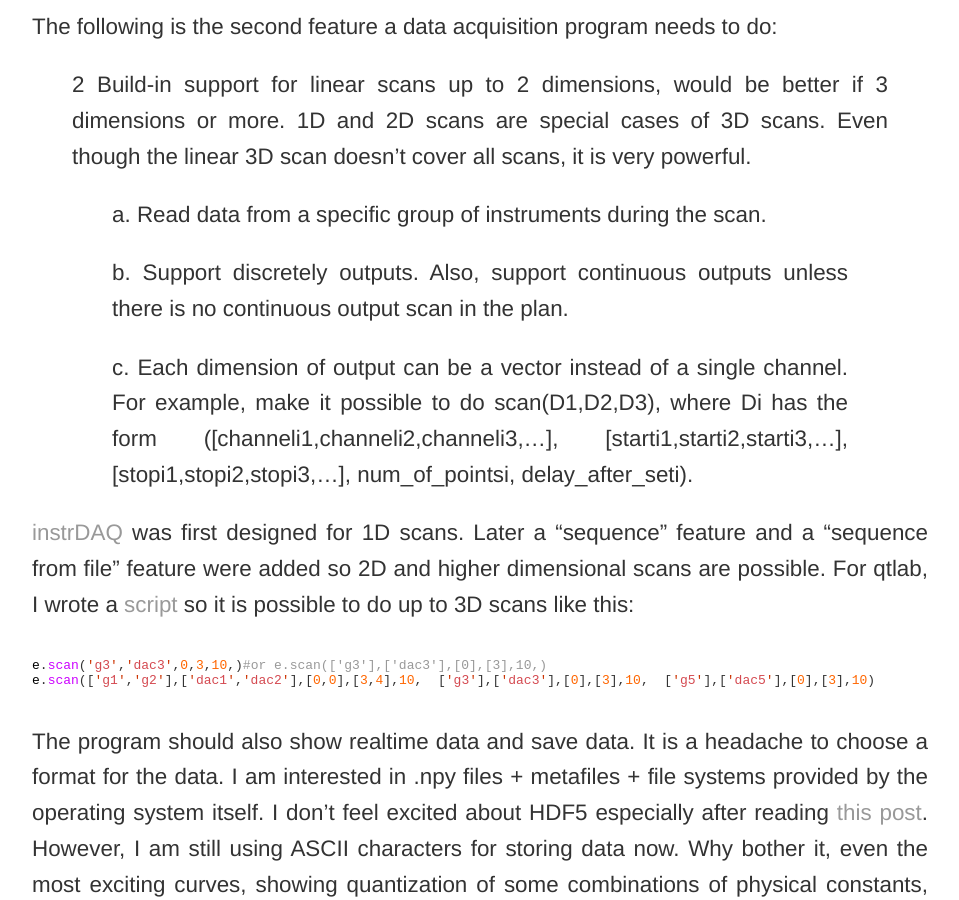
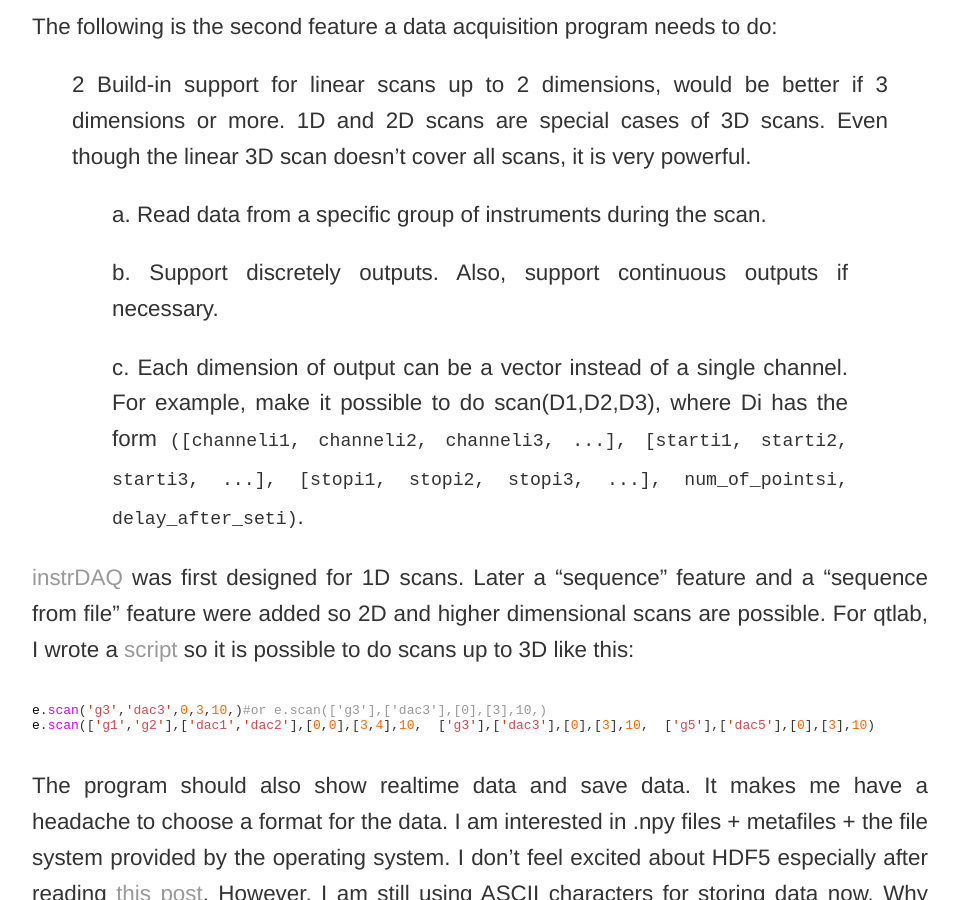
Before and after one commit to cover-me/cover-me.github.io, a Jekyll site: the page built from _posts/2020-01-11-A-prototype-for-data-taking-programs.md, in a window 1280 px wide and 900 px high, scrolled down 3028 px. Shown: the whole window, without its empty margins (160-1119 px from the left). Built offline with Jekyll 4.4.1, drawn with Linux system fonts in a browser that asks for light colours; some of the changed text lies outside the part shown.

Commit message:
Update 2020-01-11-A-prototype-for-data-taking-programs.md

````diff
--- a/_posts/2020-01-11-A-prototype-for-data-taking-programs.md
+++ b/_posts/2020-01-11-A-prototype-for-data-taking-programs.md
@@ -40,24 +40,24 @@ The following is the second feature  a data acquisition program needs to do:
 
 >>a. Read data from a specific group of instruments during the scan.
 
->>b. Support discretely outputs. Also, support continuous outputs unless there is no continuous output scan in the plan.
+>>b. Support discretely outputs. Also, support continuous outputs if necessary.
 
->>c. Each dimension of output can be a vector instead of a single channel. For example, make it possible to do scan(D1,D2,D3), where Di has the form ([channeli1,channeli2,channeli3,...], [starti1,starti2,starti3,...], [stopi1,stopi2,stopi3,...], num_of_pointsi, delay_after_seti).
+>>c. Each dimension of output can be a vector instead of a single channel. For example, make it possible to do scan(D1,D2,D3), where Di has the form `([channeli1, channeli2, channeli3, ...], [starti1, starti2, starti3, ...], [stopi1, stopi2, stopi3, ...], num_of_pointsi, delay_after_seti)`.
 
-[instrDAQ](https://github.com/cover-me/instrDAQ) was first designed for 1D scans. Later a "sequence" feature and a "sequence from file" feature were added so 2D and higher dimensional scans are possible. For qtlab, I wrote a [script](https://github.com/cover-me/repository/tree/master/qt/qtlab%20scan%20scripts) so it is possible to do up to 3D scans like this:
+[instrDAQ](https://github.com/cover-me/instrDAQ) was first designed for 1D scans. Later a "sequence" feature and a "sequence from file" feature were added so 2D and higher dimensional scans are possible. For qtlab, I wrote a [script](https://github.com/cover-me/repository/tree/master/qt/qtlab%20scan%20scripts) so it is possible to do scans up to 3D like this:
 
 ```python
 e.scan('g3','dac3',0,3,10,)#or e.scan(['g3'],['dac3'],[0],[3],10,)
 e.scan(['g1','g2'],['dac1','dac2'],[0,0],[3,4],10,  ['g3'],['dac3'],[0],[3],10,  ['g5'],['dac5'],[0],[3],10)
 ```
 
-The program should also show realtime data and save data. It is a headache to choose a format for the data. I am interested in .npy files + metafiles + file systems provided by the operating system itself. I don't feel excited about HDF5 especially after reading [this post](https://cyrille.rossant.net/moving-away-hdf5/). However, I am still using ASCII characters for storing data now. Why bother it, even the most exciting curves, showing quantization of some combinations of physical constants, have only several hundred points.
+The program should also show realtime data and save data. It makes me have a headache to choose a format for the data. I am interested in .npy files + metafiles + the file system provided by the operating system. I don't feel excited about HDF5 especially after reading [this post](https://cyrille.rossant.net/moving-away-hdf5/). However, I am still using ASCII characters for storing data now. Why bother it, even the most exciting curves, showing quantization of some combinations of physical constants, have only several hundred points.
 
->3. Save data and real-time visualization.
+>3 Save data and real-time visualization.
 
 LabVIEW has some advantages when it comes to realtime visualization. It is a graphical programming language natively supporting parallel processing. However, the program [instrDAQ](https://github.com/cover-me/instrDAQ) was first designed for 1D scans, there are only 1D real-time curves. For python, you have to write the GUI yourself! Luckily, cool guys on GitHub shared [qtplot](https://github.com/Rubenknex/qtplot) and [qtlab](https://github.com/heeres/qtlab). After some modification (see my [fork of qtplot](https://github.com/cover-me/qtplot) and [scan script](https://github.com/cover-me/repository/tree/master/qt/qtlab%20scan%20scripts) ) data can be taken from qtlab while visualized with qtplot in realtime. Here are [demos](https://cover-me.github.io/2019/03/31/qtplot-demo.html). The math filters in qtplot are also very useful for 2D data analysis.
 
-A final prototype arises like this:
+At last, the prototype!
 
 ```
 data file
````
Also changed, not shown: other parts of _posts/2020-01-11-A-prototype-for-data-taking-programs.md (+2 -2 lines).
